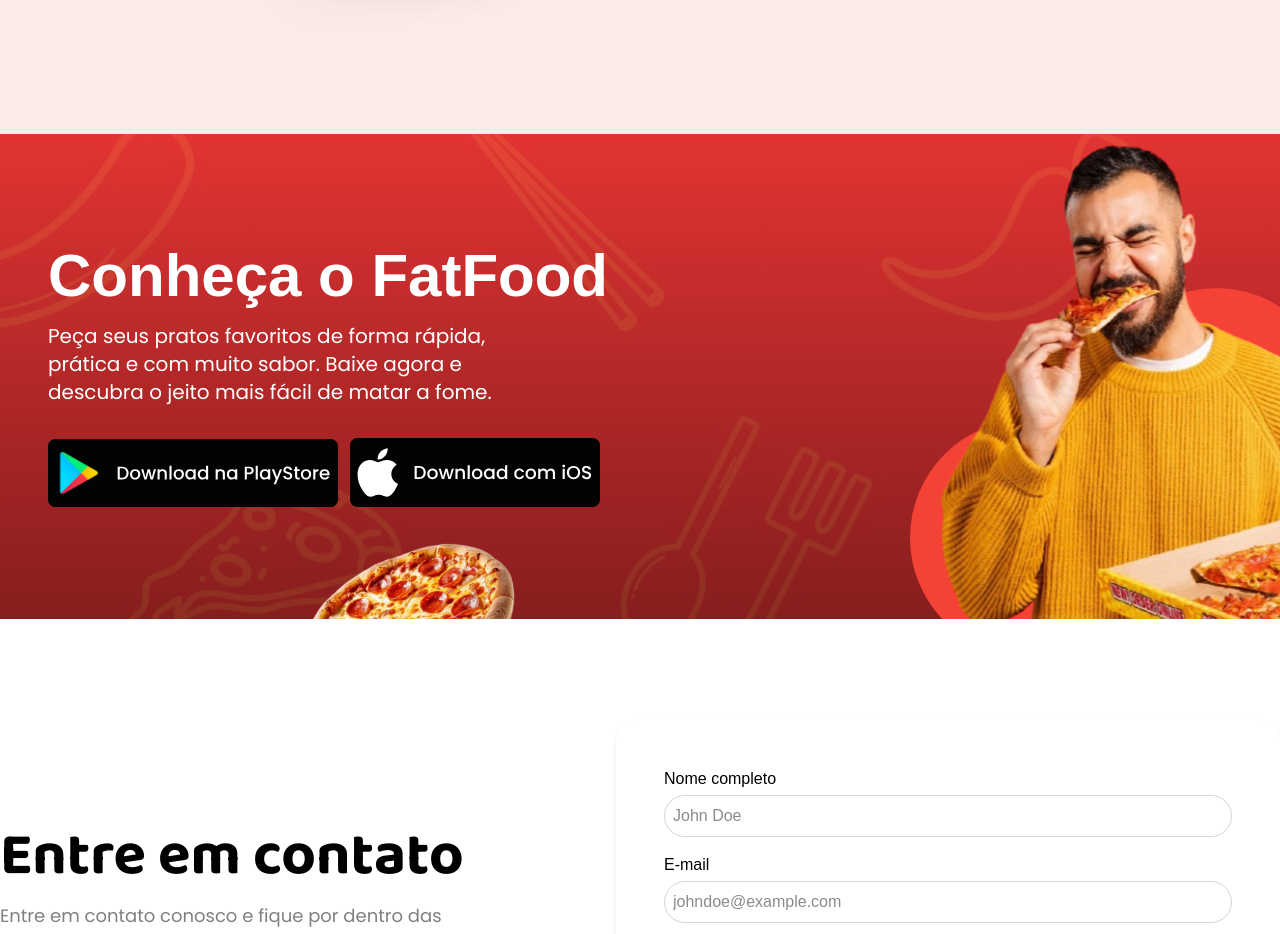
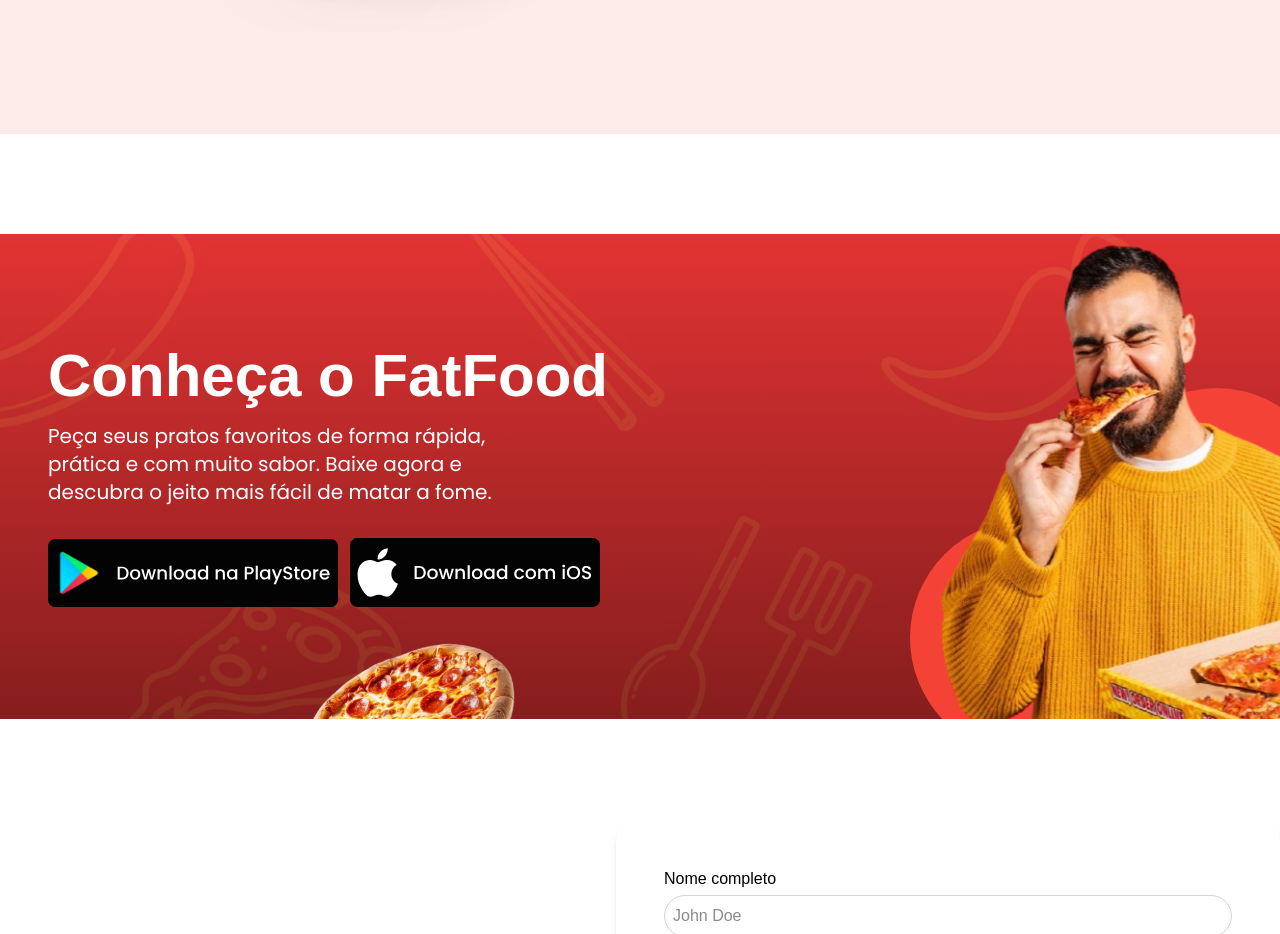
Before and after one commit to DevGustavoGantois/FatFood_Landing-page, a Next.js app: page / in a window 1280 px wide. Shown: the part 780-1714 px from the top of the page. Built offline with nearby package versions, Linux system fonts and the light colour scheme.

Commit message:
style:Adjusting margin-top in section CTA.

```diff
--- a/src/app/s-cta.tsx
+++ b/src/app/s-cta.tsx
@@ -5,7 +5,7 @@
   const item = CTAAppData[0];
 
   return (
-    <section className="bg-gradient-to-b from-[#E53935] to-[#7F201D] w-full relative overflow-hidden">
+    <section className="bg-gradient-to-b from-[#E53935] to-[#7F201D] w-full relative overflow-hidden mt-10 lg:mt-[100px]">
       {/* Background */}
       <div className="absolute inset-0 w-full h-full">
         <Image
@@ -17,12 +17,8 @@
           priority
         />
       </div>
-
-      {/* Conteúdo */}
       <div className="relative z-10 max-w-[1740px] mx-auto px-6 lg:px-12 py-16 lg:py-28">
         <div className="flex flex-col lg:flex-row items-center lg:items-start justify-between gap-12">
-
-          {/* Texto + botões */}
           <div className="flex flex-col items-center lg:items-start text-center lg:text-left gap-4">
             <h2 className="text-white text-4xl lg:text-6xl font-bold whitespace-nowrap">
               {item.title}
```
